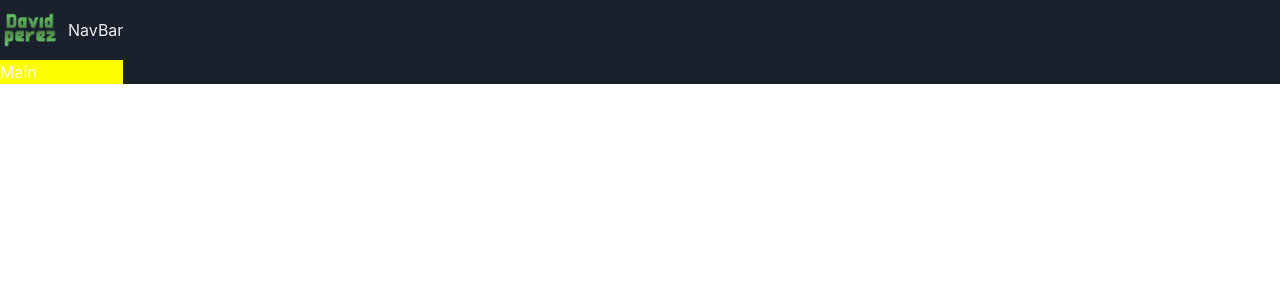
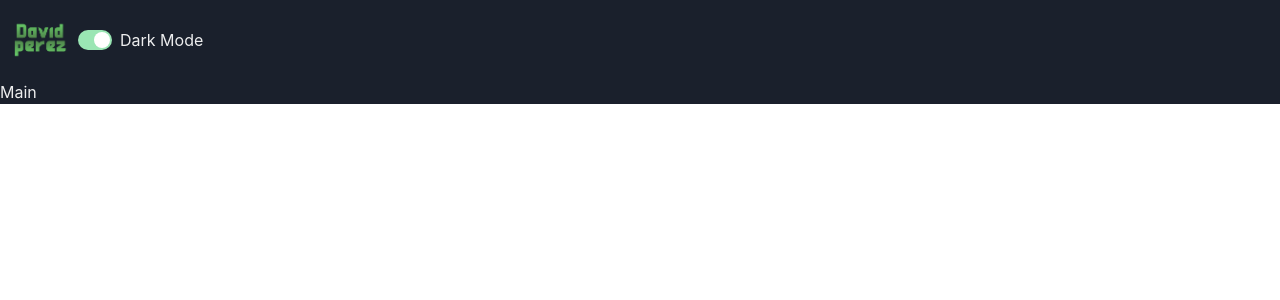
Before and after one commit to dperez00/portfolio-site, a React (Vite) app in the folder portfolio-site/: page / in a window 1280 px wide. Shown: the top 300 px of the page. Built offline with nearby package versions, Linux system fonts and the light colour scheme.

Commit message:
Build the color mode switch

```diff
--- a/portfolio-site/src/App.tsx
+++ b/portfolio-site/src/App.tsx
@@ -12,9 +12,7 @@
       <GridItem area="nav">
         <NavBar />
       </GridItem>
-      <GridItem area="main" bg="yellow">
-        Main
-      </GridItem>
+      <GridItem area="main">Main</GridItem>
     </Grid>
   );
 }
--- /dev/null
+++ b/portfolio-site/src/components/ColorModeSwitch.tsx
@@ -0,0 +1,18 @@
+import { HStack, Switch, Text, useColorMode } from "@chakra-ui/react";
+
+const ColorModeSwitch = () => {
+  const { colorMode, toggleColorMode } = useColorMode();
+
+  return (
+    <HStack>
+      <Switch
+        colorScheme="green"
+        isChecked={colorMode === "dark"}
+        onChange={toggleColorMode}
+      />
+      <Text>Dark Mode</Text>
+    </HStack>
+  );
+};
+
+export default ColorModeSwitch;
--- a/portfolio-site/src/components/NavBar.tsx
+++ b/portfolio-site/src/components/NavBar.tsx
@@ -1,11 +1,12 @@
-import { HStack, Image, Text } from "@chakra-ui/react";
+import { HStack, Image } from "@chakra-ui/react";
 import logo from "../assets/Logo Transparent.png";
+import ColorModeSwitch from "./ColorModeSwitch";
 
 const NavBar = () => {
   return (
-    <HStack>
+    <HStack justifyContent="space-between" padding="10px">
       <Image src={logo} boxSize="60px" />
-      <Text>NavBar</Text>
+      <ColorModeSwitch />
     </HStack>
   );
 };
```
